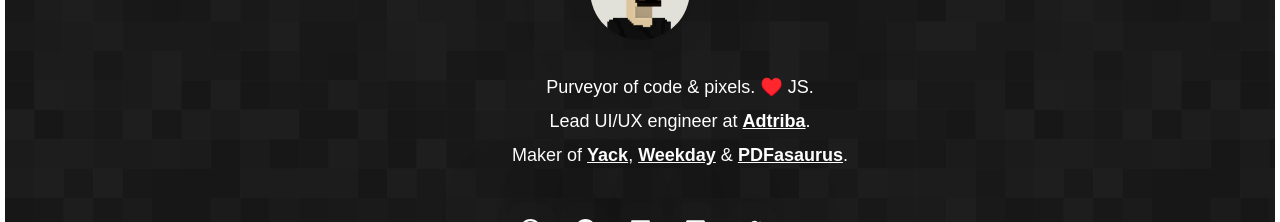
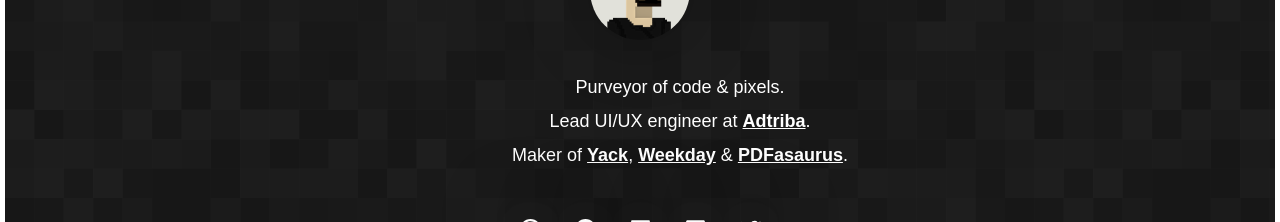
Before and after one commit to joduplessis/joduplessis, a Vue app: page / in a window 1280 px wide. Shown: the part 307-529 px from the top of the page. Built offline with nearby package versions, Linux system fonts and the light colour scheme; a web font is replaced by a local one; what vue-masonry, vue-progressbar would draw is missing.

Commit message:
Wording updates

```diff
--- a/src/components/Home.vue
+++ b/src/components/Home.vue
@@ -5,7 +5,7 @@
   				<img src="../assets/profile-photo.png" />
 
   				<h2>
-  					Purveyor of code & pixels. ♥️ JS.</br>
+  					Purveyor of code & pixels.</br>
   					Lead UI/UX engineer at <a href="https://adtriba.com" target="_blank" class="highlight">Adtriba</a>.</br>
 						<!--
   					<router-link :to="{ name: 'Work'}" class="highlight">Some</router-link> of the previous work I've been involved with.<br/>
```
